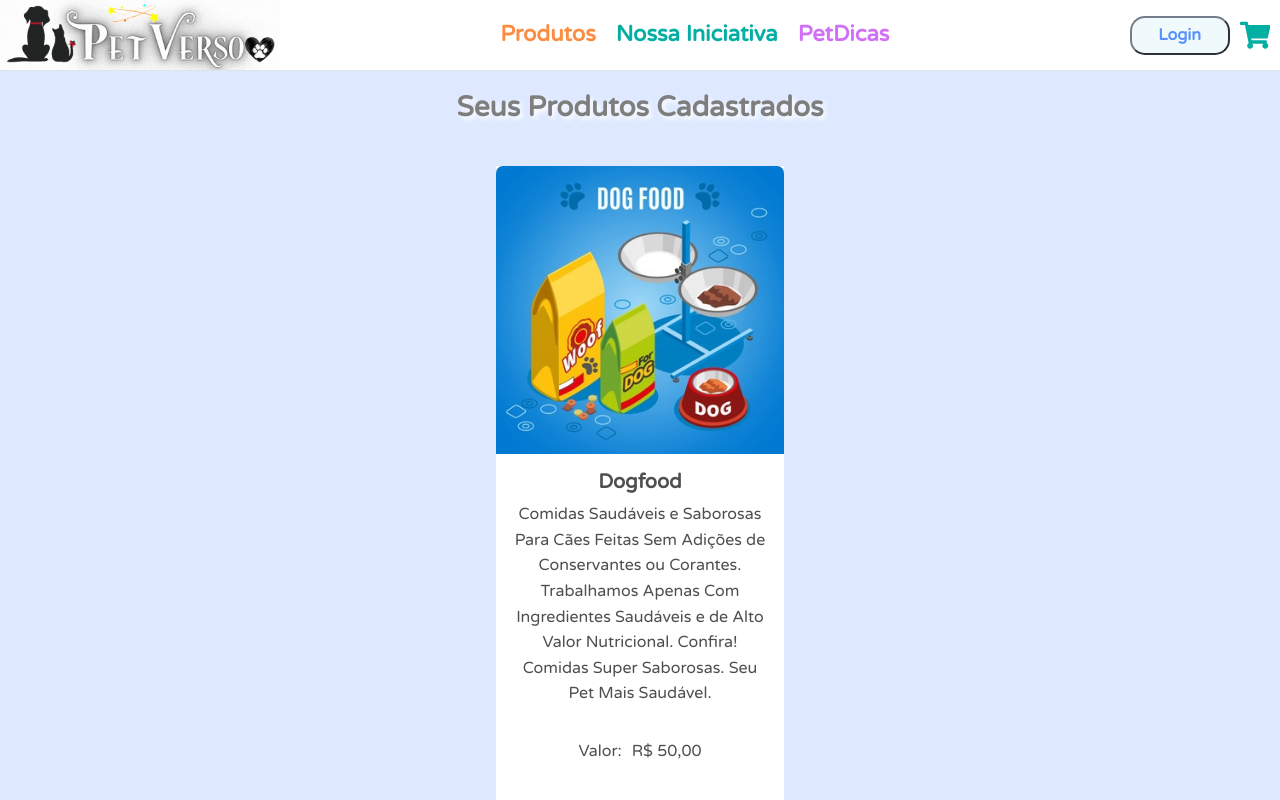
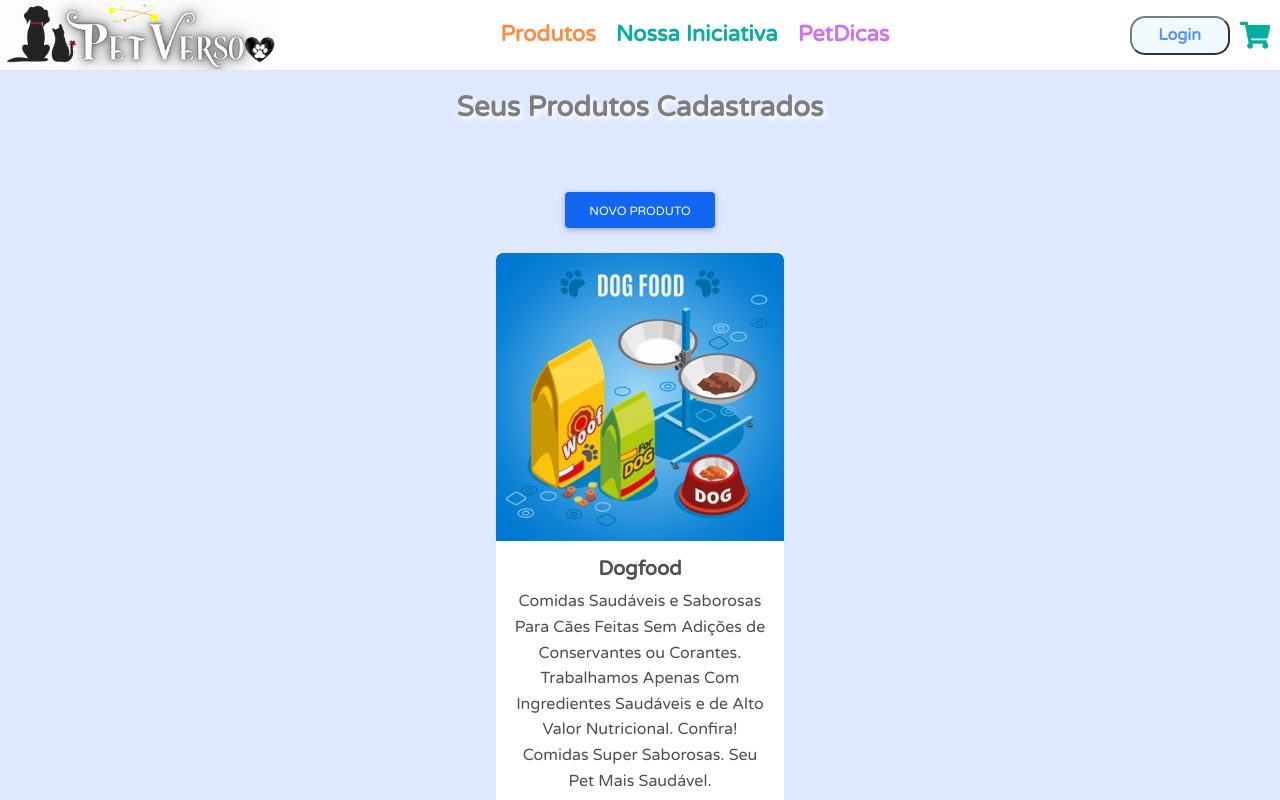
Before and after one commit to nubiasegovia/petverso, a React (Create React App) app: page /dashseller in a window 1280 px wide. Shown: the top 800 px of the page. Built offline with nearby package versions, Linux system fonts and the light colour scheme; no server answers; some icons are missing.

Commit message:
btn new product

```diff
--- a/src/components/pages/Seller/Dashboard.js
+++ b/src/components/pages/Seller/Dashboard.js
@@ -30,16 +30,15 @@ const DashboardSeller = () => {
     return (
         <>
             <div>
-                {/* <ol className="breadcrumb">
-                    <li className="breadcrumb-item active "><a >Empresa PetVerso</a></li>
-                    <li className="breadcrumb-item"><a href="#">Produtos</a></li>
-                </ol>   */}
 
 
                 <div className="cardDashboardSeller">
 
                         <h3 className='destaque'>Seus Produtos Cadastrados</h3>
+                        <br />
                         <h2>{company.corporateName}</h2>
+                        <br />
+                        <a href="/cadastro/product"  className="btn btn-primary rounded"> Novo Produto</a>
                         <br />
                         <div class="cardDash">
                             <img src={Dogfood} class="card-img-top" alt="..."/>
```
